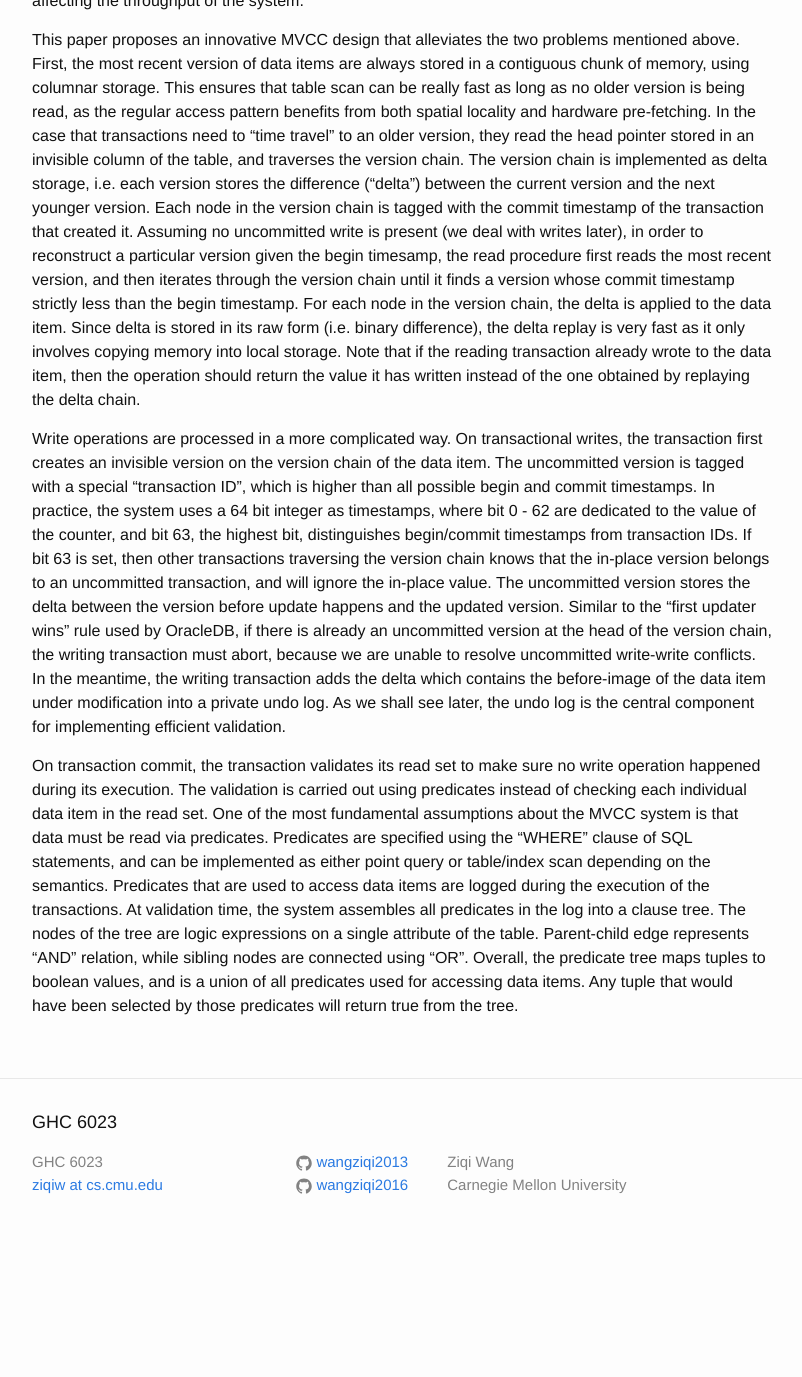
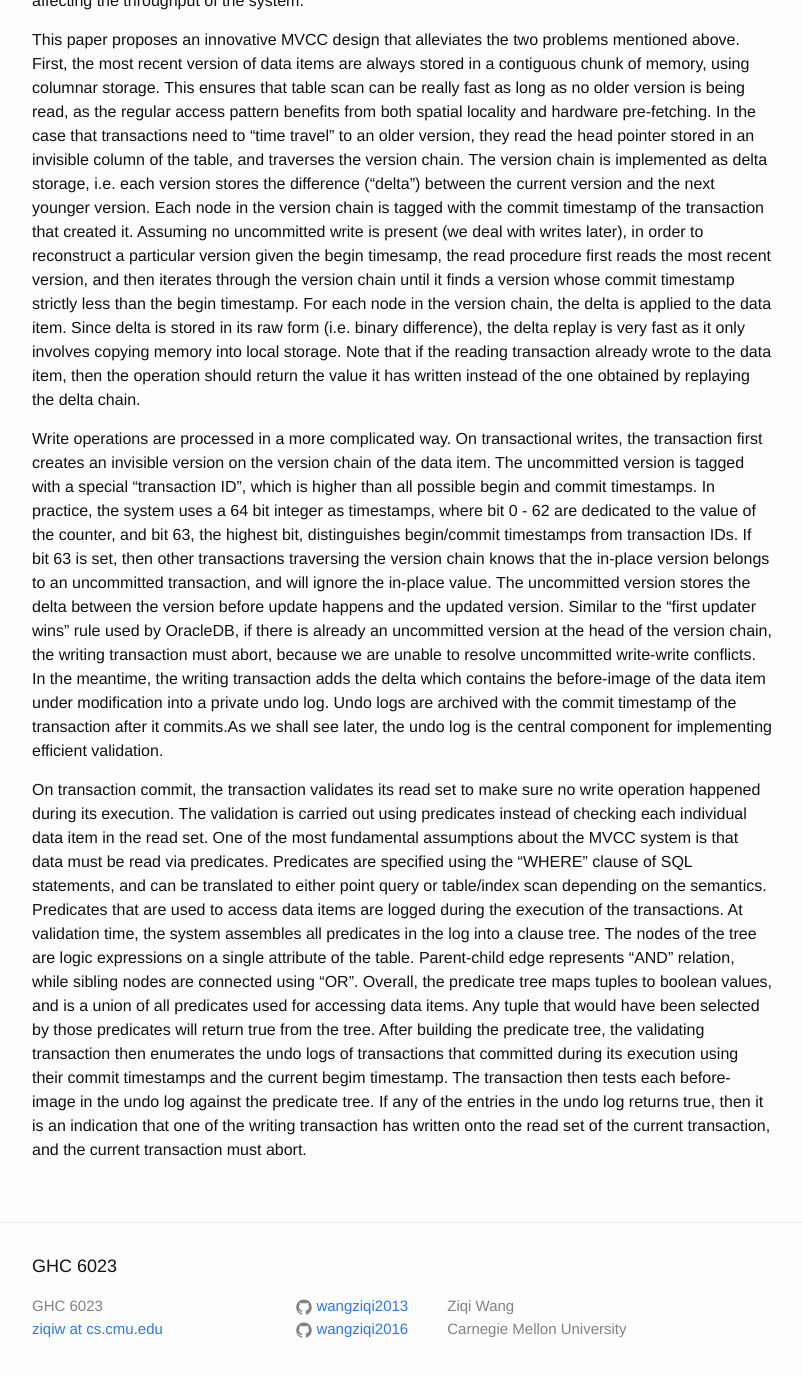
Before and after one commit to wangziqi2013/wangziqi2013.github.io, a Jekyll site: the page built from _posts/2018-07-09-Fast Serializable Multi-Version Concurrency Control for Main-Memory Database Systems.markdown, in a window 1280 px wide and 1400 px high, scrolled down 2174 px. Shown: the top 1377 px of the window, without its empty margins (238-1040 px from the left). Built offline with Jekyll 4.4.1, drawn with Linux system fonts in a browser that asks for light colours; before the commit the page ends 3430 px from its top, so only the background shows below that.

```diff
--- a/_posts/2018-07-09-Fast Serializable Multi-Version Concurrency Control for Main-Memory Database Systems.markdown
+++ b/_posts/2018-07-09-Fast Serializable Multi-Version Concurrency Control for Main-Memory Database Systems.markdown
@@ -97,15 +97,20 @@ belongs to an uncommitted transaction, and will ignore the in-place value. The u
 the version before update happens and the updated version. Similar to the "first updater wins" rule used by OracleDB, if
 there is already an uncommitted version at the head of the version chain, the writing transaction must abort, because we
 are unable to resolve uncommitted write-write conflicts. In the meantime, the writing transaction adds the delta which
-contains the before-image of the data item under modification into a private undo log. As we shall see later, the undo
-log is the central component for implementing efficient validation.
+contains the before-image of the data item under modification into a private undo log. Undo logs are archived with the
+commit timestamp of the transaction after it commits.As we shall see later, the undo log is the central component for
+implementing efficient validation.
 
 On transaction commit, the transaction validates its read set to make sure no write operation happened during its execution.
 The validation is carried out using predicates instead of checking each individual data item in the read set. One of the most
 fundamental assumptions about the MVCC system is that data must be read via predicates. Predicates are specified using
-the "WHERE" clause of SQL statements, and can be implemented as either point query or table/index scan depending on the
+the "WHERE" clause of SQL statements, and can be translated to either point query or table/index scan depending on the
 semantics. Predicates that are used to access data items are logged during the execution of the transactions. At validation
 time, the system assembles all predicates in the log into a clause tree. The nodes of the tree are logic expressions on a single
 attribute of the table. Parent-child edge represents "AND" relation, while sibling nodes are connected using "OR". Overall,
 the predicate tree maps tuples to boolean values, and is a union of all predicates used for accessing data items. Any tuple
-that would have been selected by those predicates will return true from the tree.
+that would have been selected by those predicates will return true from the tree. After building the predicate tree, the
+validating transaction then enumerates the undo logs of transactions that committed during its execution using their commit
+timestamps and the current begim timestamp. The transaction then tests each before-image in the undo log against the
+predicate tree. If any of the entries in the undo log returns true, then it is an indication that one of the writing
+transaction has written onto the read set of the current transaction, and the current transaction must abort.
```
